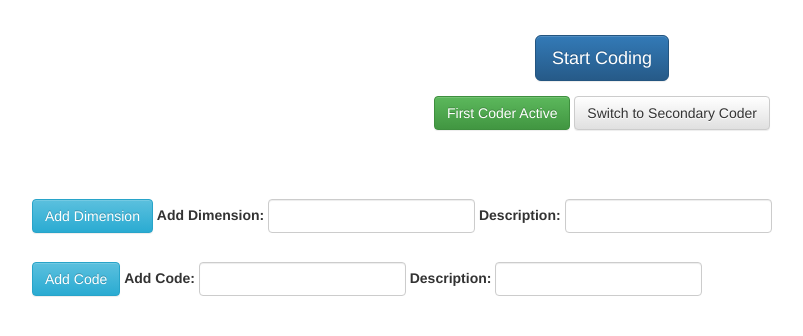
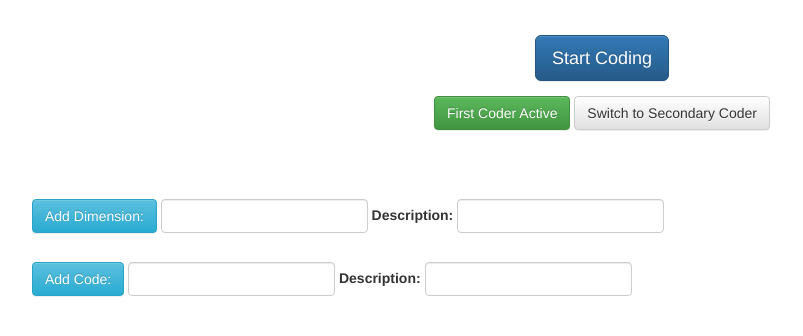
Before and after one commit to rosscg/crisis-data, a Django app: page /coding_dash in a window 1280 px wide. Shown: the part 52-388 px from the top of the page, without its empty margins (53-856 px from the left). Run offline with Django 3.2, Linux system fonts and the light colour scheme; data that the repository does not hold is empty; parts of the project's set-up code (start-up, migrations or seed data) failed here and were passed over; some libraries are stand-ins or nearby versions.

Commit message:
minor fixes

```diff
--- a/streamcollect/templates/streamcollect/coding_dash.html
+++ b/streamcollect/templates/streamcollect/coding_dash.html
@@ -83,8 +83,7 @@
       <div class="col-lg-8">
         <form action="submit" method="POST" class="form-inline">{% csrf_token %}
           <div class="form-group">
-            <input type="submit" class="btn btn-info btn-md" name="add_dimension" value="Add Dimension">
-            <label for="dimension">Add Dimension:</label>
+            <input type="submit" class="btn btn-info btn-md" name="add_dimension" value="Add Dimension:">
             <input type="text" class="form-control" name="dimension_name">
             <label for="description">Description:</label>
             <input class="form-control" name="description">
@@ -100,8 +99,7 @@
 
         <form action="submit" method="POST" class="form-inline">{% csrf_token %}
           <div class="form-group">
-            <input type="submit" class="btn btn-info btn-md" name="add_data_code" value="Add Code">
-            <label for="code">Add Code:</label>
+            <input type="submit" class="btn btn-info btn-md" name="add_data_code" value="Add Code:">
             <input type="text" class="form-control" name="code">
             <label for="description">Description:</label>
             <input class="form-control" name="description">
```
